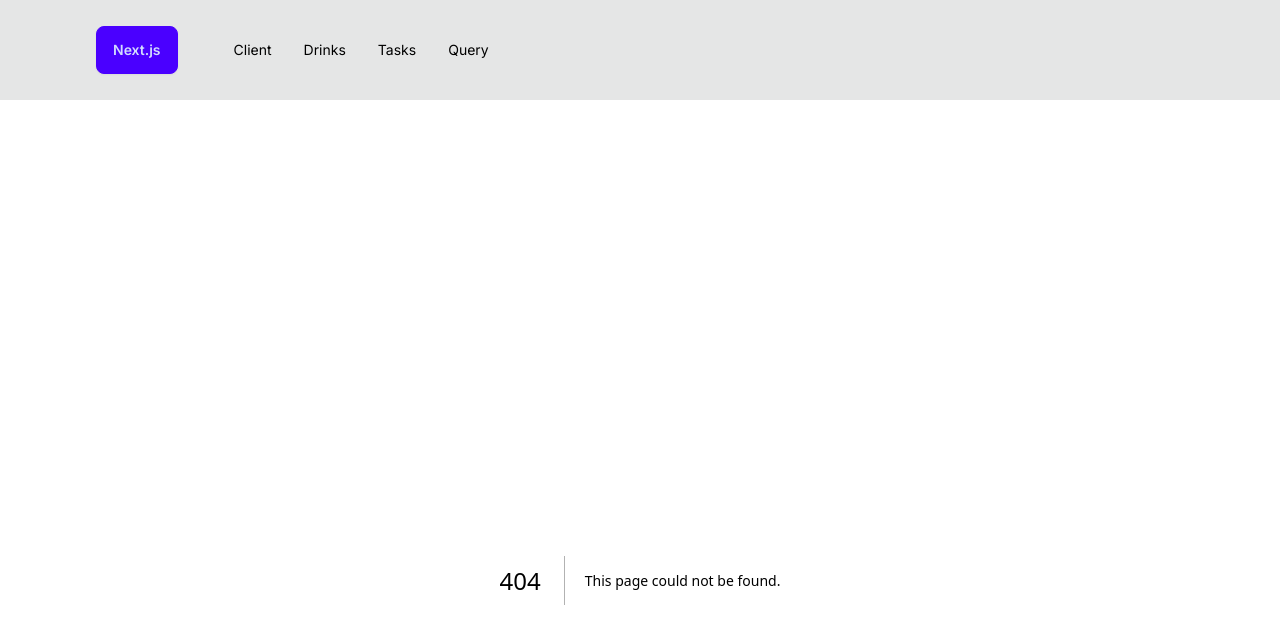
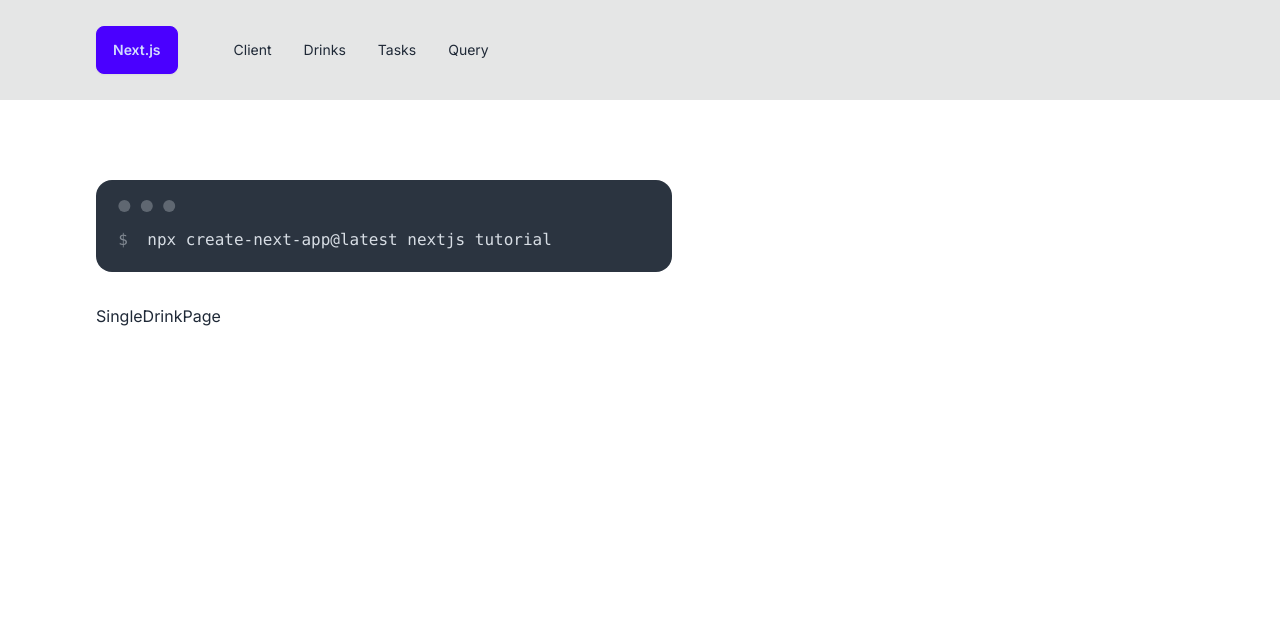
Before and after one commit to jackal7819/nextjs, a Next.js app: page /drinks/1 in a window 1280 px wide. Before the commit this address had no page. Shown: the top 644 px of the page. Built offline with nearby package versions, Linux system fonts and the light colour scheme.

Commit message:
Create SingleDrinkPage

```diff
--- /dev/null
+++ b/app/drinks/[id]/page.jsx
@@ -0,0 +1,7 @@
+const SingleDrinkPage = ({ params }) => {
+	console.log(params.id);
+
+	return <div>SingleDrinkPage</div>;
+};
+
+export default SingleDrinkPage;
```
